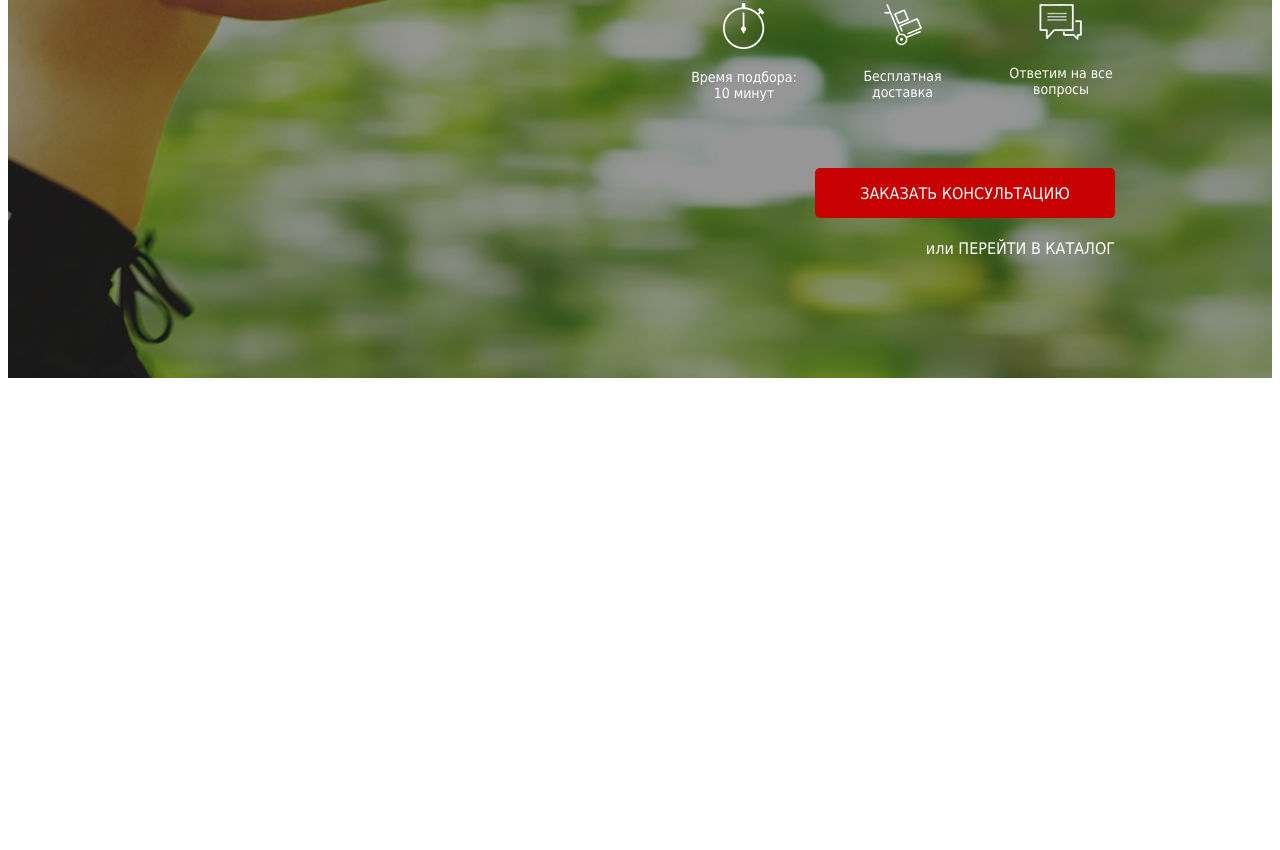
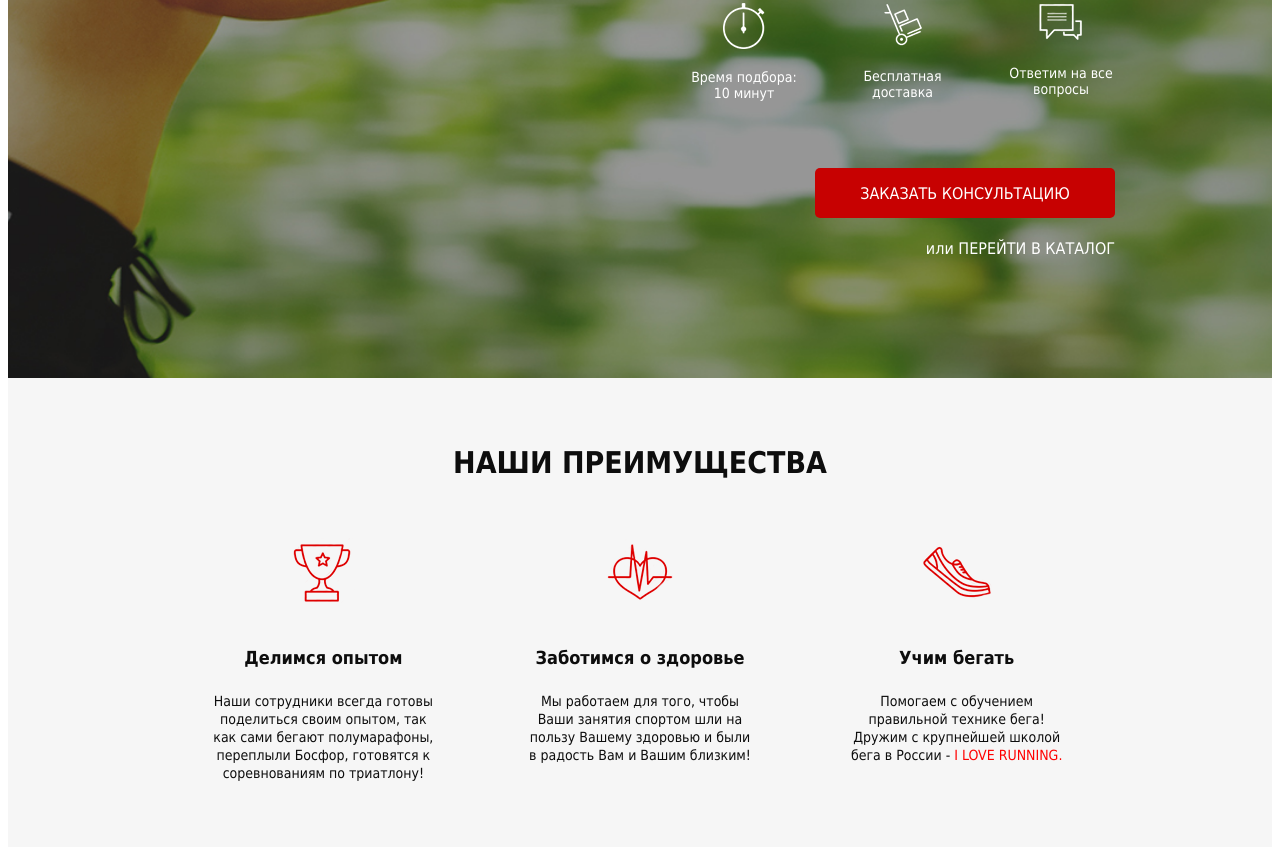
Before and after one commit to tfdf63/site4, a website: page src/index.html in a window 1280 px wide. Shown: the part 394-1244 px from the top of the page. Before the commit the page ends 800 px from the top, so only its background shows below. Drawn offline with Linux system fonts and the light colour scheme.

Commit message:
advantage html and css

```diff
--- a/src/index.html
+++ b/src/index.html
@@ -49,6 +49,37 @@
             </div>
         </div>
     </div>
+    <div class="advantage">
+        <div class="container">
+            <div class="advantage__lible">НАШИ ПРЕИМУЩЕСТВА</div>
+            <div class="advantage__wraiper">
+                <div class="advantage__item">
+                    <div class="advantage__icon">
+                        <img src="icons/cup.png" alt="опыт">
+                    </div>
+                    <div class="advantage__title">Делимся опытом</div>
+                    <div class="advantage__text">Наши сотрудники всегда готовы поделиться своим опытом, так как сами
+                        бегают полумарафоны, переплыли Босфор, готовятся к соревнованиям по триатлону!</div>
+                </div>
+                <div class="advantage__item">
+                    <div class="advantage__icon">
+                        <img src="icons/heart.png" alt="здоровье">
+                    </div>
+                    <div class="advantage__title">Заботимся о здоровье</div>
+                    <div class="advantage__text">Мы работаем для того, чтобы Ваши занятия спортом шли на пользу
+                        Вашему здоровью и были в радость Вам и Вашим близким!</div>
+                </div>
+                <div class="advantage__item">
+                    <div class="advantage__icon">
+                        <img src="icons/shoe.png" alt="бегать">
+                    </div>
+                    <div class="advantage__title">Учим бегать</div>
+                    <div class="advantage__text">Помогаем с обучением правильной технике бега! Дружим с крупнейшей
+                        школой бега в России - <span>I LOVE RUNNING.</span></div>
+                </div>
+            </div>
+        </div>
+    </div>
 </body>
 
 </html>
--- /dev/null
+++ b/src/sass/blocks/_advantag.scss
@@ -0,0 +1,48 @@
+.advantage {
+    background-color: #F6F6F6;
+    height: 100%;
+}
+
+.advantage__lible {
+    padding: 70px 0 60px 0;
+    text-align: center;
+    font-weight: 700;
+    font-size: 30px;
+    line-height: 30px;
+    color: #0D0D0D;
+}
+.advantage__wraiper {
+    display: flex;
+    justify-content: space-around;
+    align-items: flex-start;
+}
+.advantage__item {
+    display: flex;
+    justify-content: space-between;
+    flex-direction: column;
+}
+.advantage__icon {
+    margin: 0 auto;
+    width: 70px;
+    height: 70px;
+}
+.advantage__title {
+    margin: 35px 0 20px 0;
+    text-align: center;
+    font-weight: 700;
+    font-size: 18px;
+    line-height: 29px;
+    color: #0D0D0D;
+}
+.advantage__text {
+    width: 225px;
+    margin-bottom: 65px;
+    text-align: center;
+    font-weight: 300;
+    font-size: 14px;
+    line-height: 18px;
+    color: #0D0D0D;
+    span {
+        color: #FF0000;
+    }
+}
--- a/src/sass/style.scss
+++ b/src/sass/style.scss
@@ -9,3 +9,4 @@
 @import 'blocks/promo';
 @import 'blocks/header';
 @import 'blocks/buttons';
+@import 'blocks/advantag';
```
Also changed, not shown: src/css/style.min.css, src/icons/cup.png (added), src/icons/heart.png (added), src/icons/shoe.png (added).
